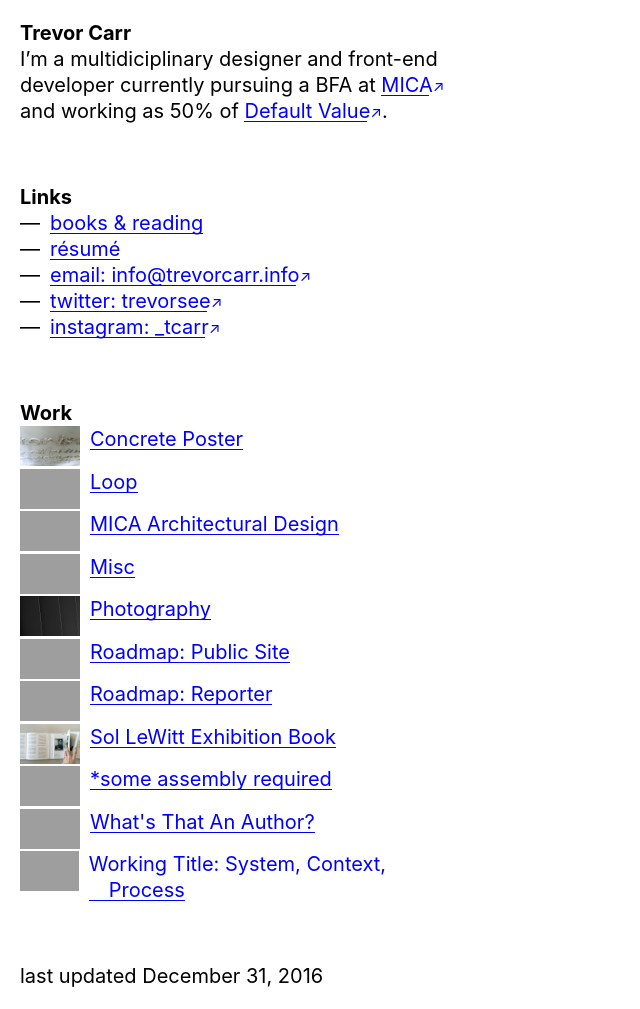
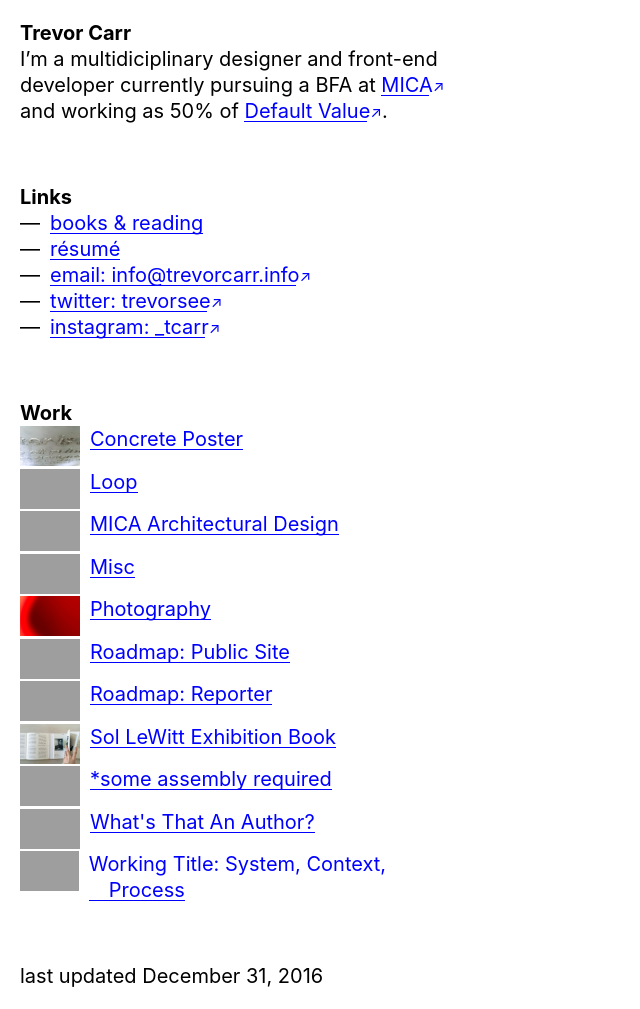
Before and after one commit to trevorsee/2017-website-archive, a Jekyll site: the page built from index.html, in a window 1280 px wide. Shown: the whole page, without its empty margins (0-640 px from the left). Built offline with Jekyll 4.4.1, drawn with Linux system fonts in a browser that asks for light colours; grey boxes are pictures that could not be loaded.

Commit message:
Updated Photography

```diff
--- a/_projects/photography.markdown
+++ b/_projects/photography.markdown
@@ -2,7 +2,7 @@
 title: Photography
 date: 2016-12-14 00:00:00 Z
 position: 3
-photo: "/uploads/photo2.jpg"
+photo: "/uploads/3-c50962.jpg"
 ---
 
 ![photo2.jpg](/uploads/photo2.jpg)
```
